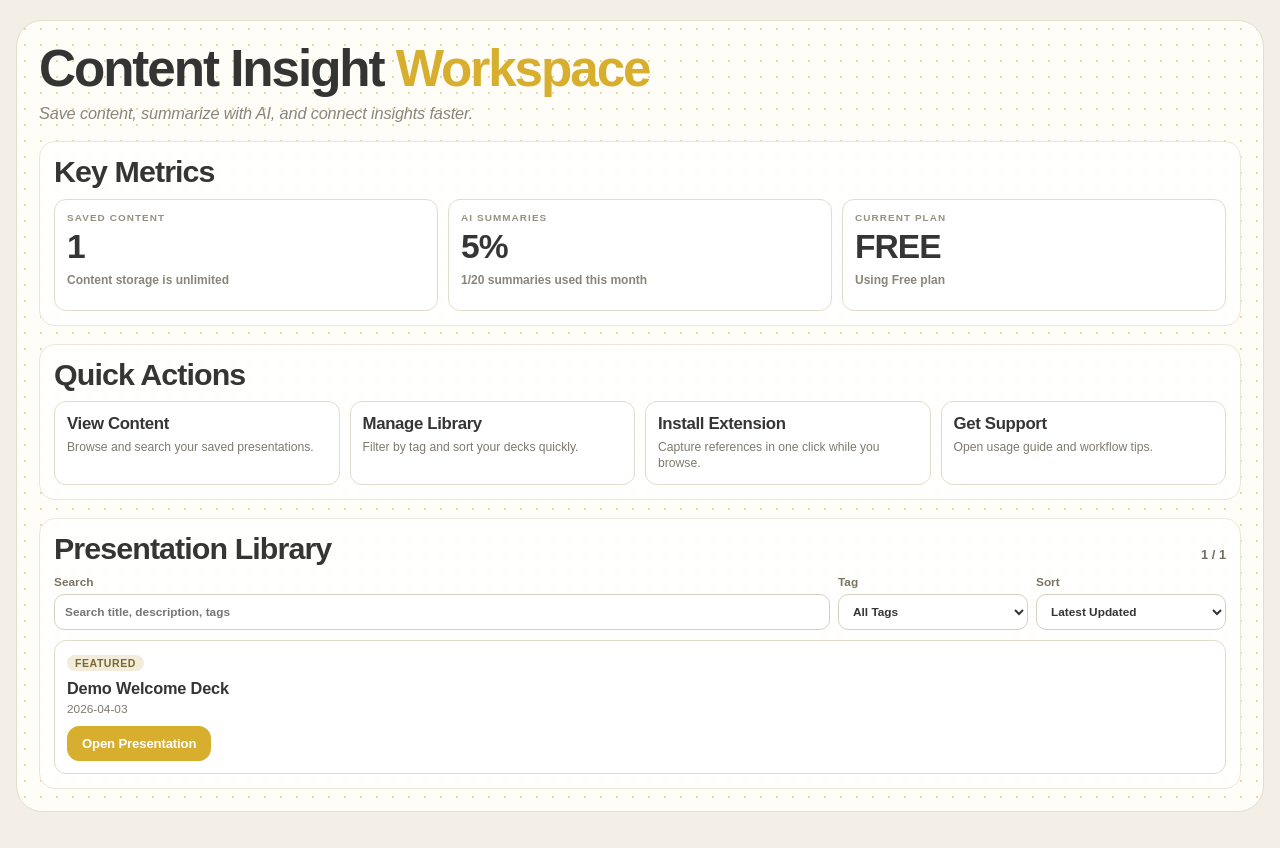
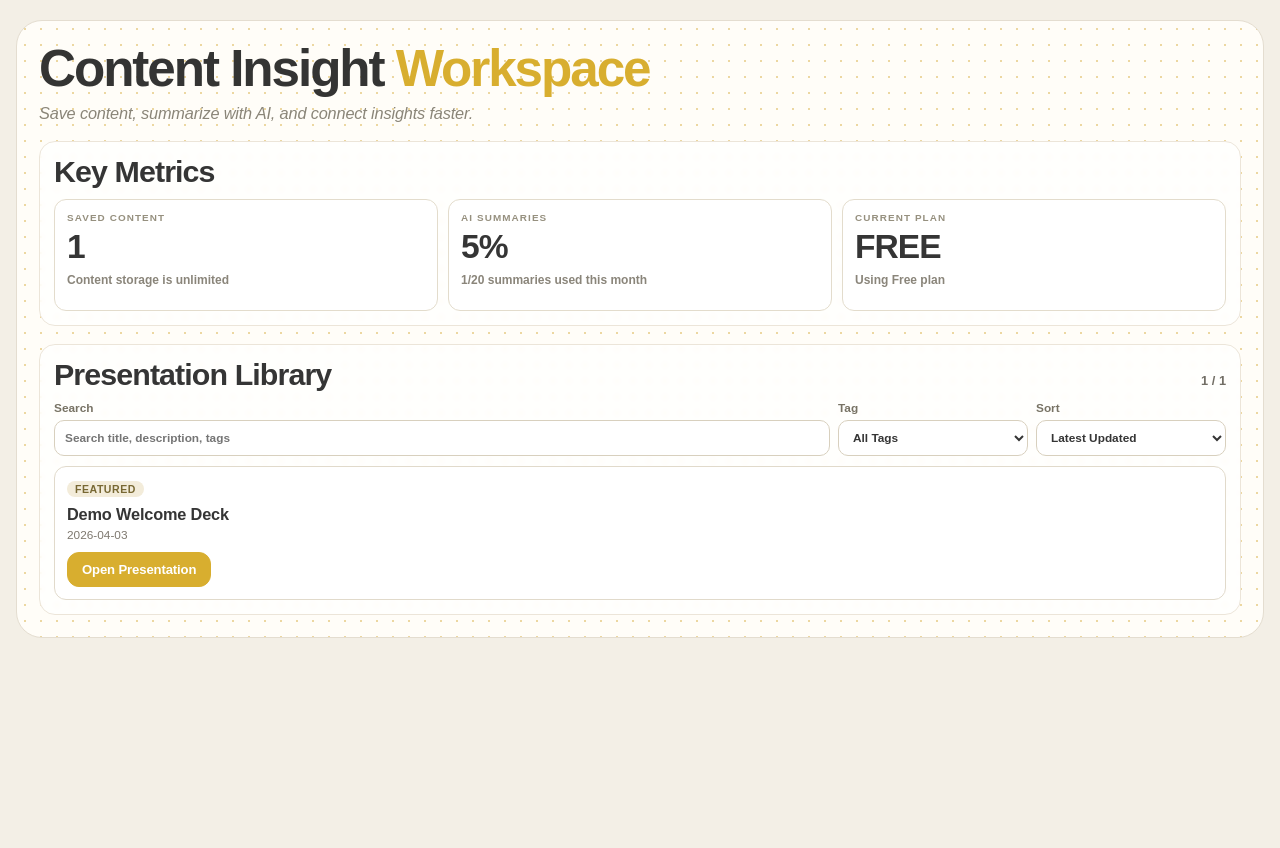
Before and after one commit to hefxpzwk/myppt, a React (Vite) app: page / in a window 1280 px wide. After the commit the page ends 800 px from the top, so only its background shows below. Built offline with nearby package versions, Linux system fonts and the light colour scheme.

Commit message:
fix: remove quick actions section from dashboard

```diff
--- a/src/pages/dashboard/DashboardPage.tsx
+++ b/src/pages/dashboard/DashboardPage.tsx
@@ -82,30 +82,6 @@ export function DashboardPage() {
           </div>
         </section>
 
-        <section className="dashboard-section" aria-label="quick actions">
-          <div className="dashboard-section__header">
-            <h2 className="dashboard-section__title">Quick Actions</h2>
-          </div>
-          <div className="quick-action-grid">
-            <a className="quick-action-card" href="#presentation-library">
-              <h3>View Content</h3>
-              <p>Browse and search your saved presentations.</p>
-            </a>
-            <a className="quick-action-card" href="#presentation-library">
-              <h3>Manage Library</h3>
-              <p>Filter by tag and sort your decks quickly.</p>
-            </a>
-            <a className="quick-action-card" href="#presentation-library">
-              <h3>Install Extension</h3>
-              <p>Capture references in one click while you browse.</p>
-            </a>
-            <a className="quick-action-card" href="#presentation-library">
-              <h3>Get Support</h3>
-              <p>Open usage guide and workflow tips.</p>
-            </a>
-          </div>
-        </section>
-
         <section className="dashboard-section" id="presentation-library" aria-label="presentation library">
           <div className="dashboard-section__header">
             <h2 className="dashboard-section__title">Presentation Library</h2>
```
